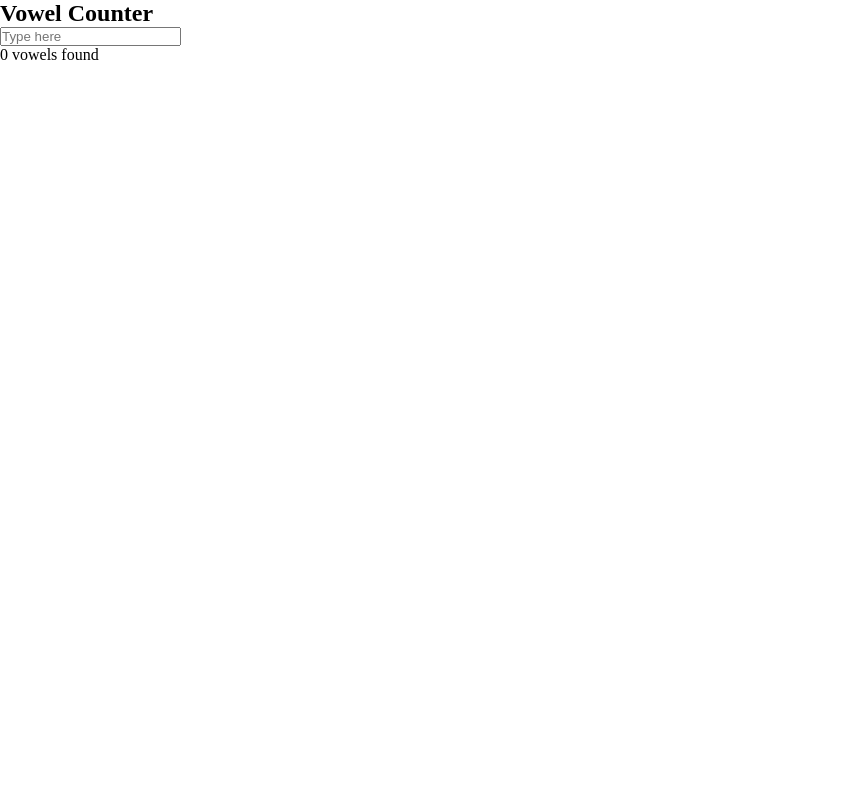
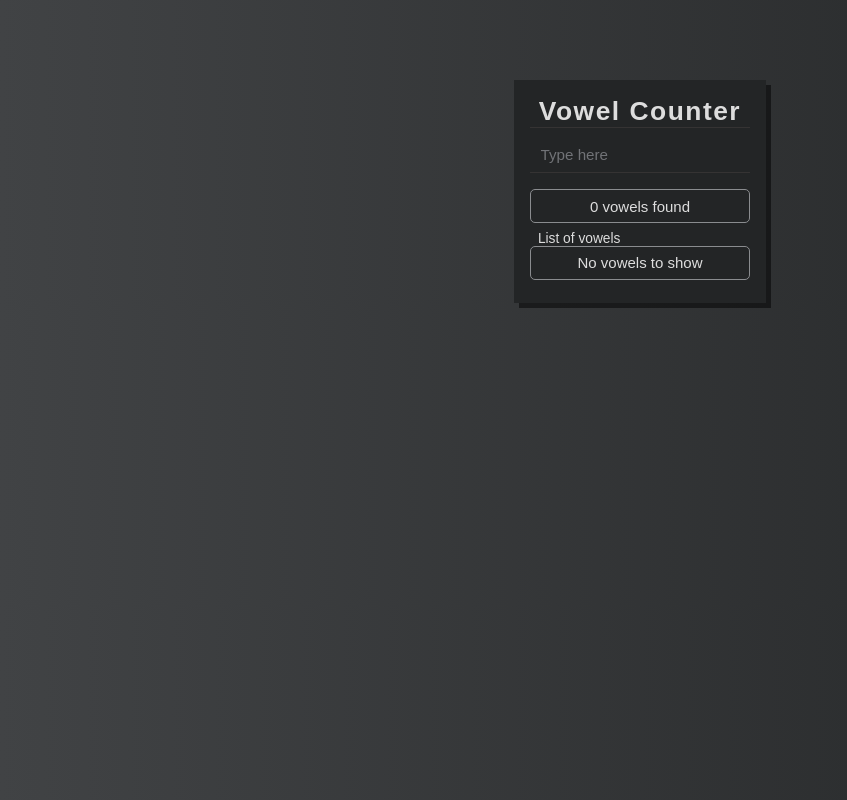
Before and after one commit to manuelIsCoding/vowels-counter, a plain HTML site: page index.html in a window 1280 px wide. Shown: the whole page, without its empty margins (0-847 px from the left). Drawn offline with Linux system fonts and the light colour scheme.

Commit message:
Added styles and some comments to 'index.js' file

```diff
--- a/index.html
+++ b/index.html
@@ -17,7 +17,8 @@
                 <input id="input-text" type="text" placeholder="Type here">
                 <div id="counter-pad">
                     <p id="counter">0 vowels found</p>
-                    <p id="vowels"></p>
+                    <span id="vowels-label">List of vowels</span>
+                    <p id="vowels">No vowels to show</p>
                 </div>
             </form>
         </div>
--- a/index.js
+++ b/index.js
@@ -4,6 +4,7 @@ const vowelsLetters = 'aeiouAEIOU';
 function countVowels(text) {
     let vowels = [];
     for (let char of text) {
+        // If the char is a vowel, we push it to `vowels` array
         if (vowelsLetters.includes(char)) {
             vowels.push(char);
         }
@@ -18,7 +19,15 @@ window.addEventListener('load', () => {
 
     inputText.addEventListener('keyup', event => {
         let countedVowels = countVowels(inputText.value);
-        vowels.innerHTML = countedVowels.join('');
+        // If there are no vowels, we show a `No vowels to show` message.
+        if (!countedVowels.length) {
+            vowels.innerHTML = 'No vowels to show';
+        } else {
+            // if there are vowels, we parse the array to string using
+            //  the `join` method.
+            vowels.innerHTML = countedVowels.join('-');
+        }
+
         counter.innerHTML = `${countedVowels.length} vowels found`;
     });
 });
--- a/styles.css
+++ b/styles.css
@@ -3,5 +3,69 @@
     margin: 0;
 }
 
+:root {
+    --almost-white: rgb(221, 221, 221);
+}
+
 body {
+    font-family: Arial, Helvetica, sans-serif;
+    background: #232526;  /* fallback for old browsers */
+    background: -webkit-linear-gradient(to right, #414345, #232526);  /* Chrome 10-25, Safari 5.1-6 */
+    background: linear-gradient(to right, #414345, #232526); /* W3C, IE 10+/ Edge, Firefox 16+, Chrome 26+, Opera 12+, Safari 7+ */
 }
+
+#main-content {
+    width: 50%;
+    margin: auto;
+    text-align: center;
+    margin-top: 5rem;
+}
+
+#counter-container {
+    display: inline-block;
+    margin: auto;
+    background: #232526;
+    padding: 1rem;
+    box-shadow: 5px 5px rgba(0, 0, 0, 0.5);
+}
+
+#counter-title {
+    letter-spacing: 1.5px;
+    font-size: 165%;
+    margin-bottom: 0.5rem;
+    color: var(--almost-white);
+    border-bottom: 1.5px solid rgb(53, 51, 51);
+}
+
+#input-text {
+    outline: none;
+    border: none;
+    background: none;
+    margin-bottom: 1rem;
+    height: 1em;
+    padding: .7em;
+    font-size: 95%;
+    border-bottom: 1.5px solid rgb(53, 51, 51);
+    color: var(--almost-white);
+}
+
+#input-text::placeholder {
+    color: #717377;
+}
+
+#counter-pad > p {
+    margin-bottom: .5em;
+    padding: .5em;
+    border: 1px solid #8a8c8f;
+    font-size: 15px;
+    clear: both;
+    border-radius: 5px;
+    color: var(--almost-white);
+}
+
+#vowels-label {
+    float: left;
+    font-size: 86%;
+    padding-left: .5rem;
+    color: var(--almost-white);
+}
```
